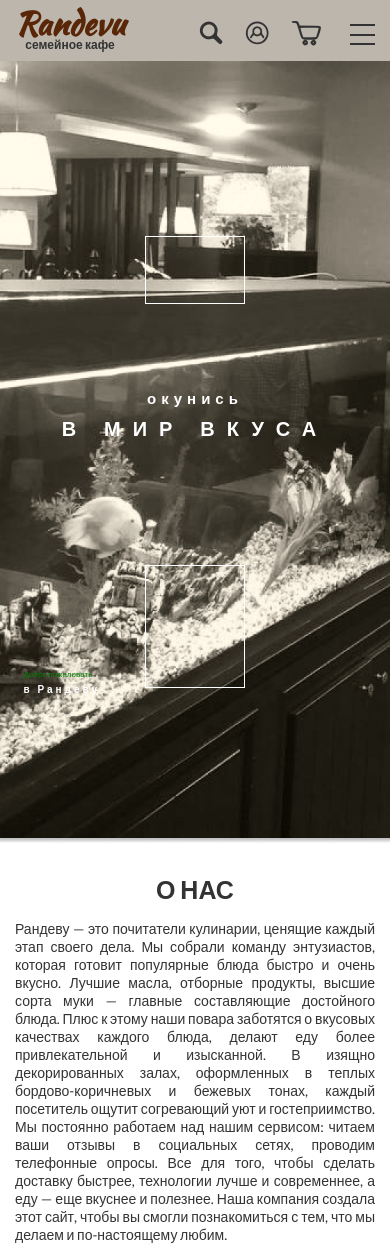
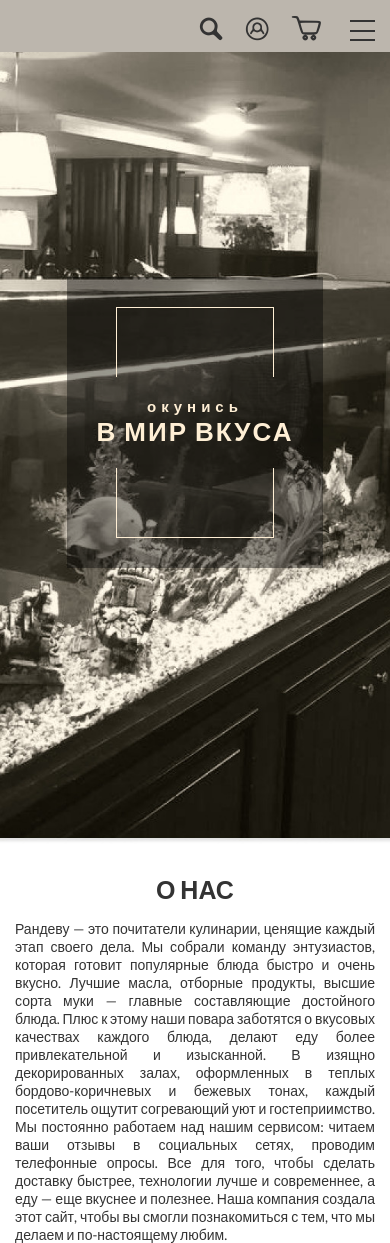
Before and after one commit to Surha05/Randevu, a PHP site: page / in a window 390 px wide. Shown: the top 1243 px of the page. Run offline with PHP 8.4, Linux system fonts and the light colour scheme; some libraries are stand-ins or nearby versions; some web fonts are replaced.

Commit message:
fix header

```diff
--- a/css/header.css
+++ b/css/header.css
@@ -2,33 +2,52 @@
   max-width: 1920px;
   height: 100vh;
   margin: 0 auto;
-  background: url(../img/header/banner.png);
+  background: url(../img/header/banner.jpg);
   background-repeat: no-repeat;
   background-size: cover;
   background-position: center;
   position: relative;
 }
+
+
 /* -----   LOGO  ----- */
+
 .logo a {
   text-align: center;
   display: block;
 }
-
 .logo__title {
   font-family: "Kaushan Script", sans-serif;
   line-height: 28px;
   color: #592607;
 }
-
 .logo__text {
   font-size: 12px;
   line-height: 13px;
 }
 
+@media (max-width: 1024px) {
+  .logo {
+    display: block;
+  }
+}
+
+@media (max-width: 375px) {
+  .logo__title {
+    font-size: 25px;
+  }
+}
+
 /* -----  END LOGO  ----- */
 
+
 /* -----   MENU   ----- */
+
 .menu {
+  position: absolute;
+  top: 0;
+  left: 0;
+  width: 100%;
   max-width: 1920px;
   margin: 0 auto;
   display: flex;
@@ -37,32 +56,53 @@
   z-index: 100;
   background: rgba(226, 221, 221, 0.65);
 }
-
 .menu__left-block {
   display: flex;
   align-items: center;
 }
-
 .menu__item {
   margin-right: 30px;
   font-weight: bold;
 }
-
 .menu__link {
   margin-right: 24px;
 }
-
 .menu__link:last-child {
   margin-right: 0px;
 }
-
 .menu__link:hover {
   color: #592607;
 }
 
+@media (max-width: 1024px) {
+  .menu__item {
+    display: none;
+  }
+  .menu__right-block {
+    display: flex;
+    width: 100%;
+    justify-content: flex-end;
+    align-items: center;
+    padding-top: 7px;
+    margin-right: 15px;
+  }
+}
+
+@media (max-width: 375px) {
+  .menu__link {
+    margin-right: 10px;
+  }
+  .menu__link:last-child {
+    margin-right: 0;
+  }
+}
+
 /* -----  END MENU   ----- */
 
+
+
 /* ----- ICON ----- */
+
 .icon-people {
   color: #333;
   font-weight: bold;
@@ -73,13 +113,11 @@
   font-weight: bold;
   font-size: 22px;
 }
-
 .icon-shop {
   color: #333;
   font-weight: bold;
   font-size: 22px;
 }
-
 .icon-instagram {
   color: #333;
   font-weight: bold;
@@ -88,228 +126,78 @@
 
 /* ----- END ICON ----- */
 
+
+
 /* ----- BANNER ----- */
 
+.header__bottom-block {
+  height: 100%;
+}
+.rectangle-top, .rectangle-bottom {
+  width: 80%;
+  height: 150px;
+  margin: 0 auto;
+  border: 1px solid #FFEFD5;
+}
 .rectangle-top {
-  position: absolute;
-  width: 400px;
-  height: 147px;
-  border: 1px solid #fff;
-  top: 10%;
+  border-bottom: 0;
 }
-
+.rectangle-bottom {
+  border-top: 0;
+}
 .banner-h2 {
-  position: absolute;
-  color: #fff;
+  /* width: 100%; */
+  margin: 20px auto;
+  color: #FFEFD5;
   font-size: 40px;
   text-align: center;
   letter-spacing: 5px;
-  margin-top: 20px;
-  line-height: 60px;
-  margin-bottom: 20px;
-  top: 30%;
+  /* margin-top: 20px;
+  margin-bottom: 20px; */
+  /* top: 30%; */
 }
-
 .banner-h2 span {
-  color: #fff;
+  color: #FFEFD5;
   font-size: 50px;
   text-transform: uppercase;
   letter-spacing: 12px;
 }
-
-.rectangle-bottom {
-  position: absolute;
-  width: 400px;
-  height: 350px;
-  border: 1px solid #fff;
-  top: 50%;
-}
-
-.banner-h3 {
-  position: absolute;
-  color: #fff;
-  font-weight: 100;
-  font-size: 25px;
-  line-height: 40px;
-  top: 85%;
-  left: 8%;
-}
-
-.banner-h3 span {
-  position: absolute;
-  color: #fff;
-  font-weight: bold;
-  letter-spacing: 3px;
-  font-size: 28px;
-}
-
-/* ----- END BANNER ----- */
-
-@media (max-width: 1680px) {
-  /* ----- BANNER ----- */
-  .rectangle-top {
-    width: 320px;
-    height: 147px;
-  }
-
-  .rectangle-bottom {
-    width: 320px;
-  }
-
-  .banner-h3 {
-    left: 3%;
-    color: red;
-  }
-  /* ----- END BANNER ----- */
-}
-
-@media (max-width: 1440px) {
-  .banner-h3 {
-    left: 3%;
-    color: green;
-  }
-}
-
-@media (max-width: 1024px) {
-  /* -----  MENU  ----- */
-  .menu__item {
-    display: none;
-  }
-
-  .menu__right-block {
-    display: flex;
-    width: 100%;
-    justify-content: flex-end;
-    align-items: center;
-    padding-top: 7px;
-    margin-right: 15px;
-  }
-  /* ----- END MENU ----- */
-
-  /* ----- LOGO ----- */
-  .logo {
-    display: block;
-  }
-  /* ----- END LOGO -----*/
-
-  /* ----- BANNER ----- */
-  .rectangle-top {
-    width: 250px;
-  }
-
-  .rectangle-bottom {
-    width: 250px;
-  }
-
-  .banner-h3 {
-    top: 79%;
-    left: 3.5%;
-  }
-  /* ----- END BANNER ----- */
+.plea {
+  max-width: 700px;
+  padding: 70px;
+  background: rgba(0,0,0,.4);
+  position: relative;
+  z-index: 2;
 }
 
 @media (max-width: 768px) {
-  /* ----- BANNER ----- */
-  .rectangle-top {
-    width: 176px;
+  .plea {
+    max-width: 500px;
+    padding: 50px;
   }
   .banner-h2 {
     font-size: 20px;
   }
-
   .banner-h2 span {
     font-size: 30px;
   }
-
-  .rectangle-bottom {
-    width: 176px;
-    height: 200px;
 }
 
-  .banner-h3 {
-    font-size: 17px;
-    top: 79%;
-    left: 5%;
+@media (max-width: 576px) {
+  .plea {
+    max-width: 400px;
+    padding: 30px;
   }
-
-  .banner-h3 span {
-    font-size: 17px;
+  .rectangle-top, .rectangle-bottom {
+    height: 70px;
   }
-}
-/* ----- END BANNER ----- */
-
-@media (max-width: 576px) {
-  /* ----- BANNER ----- */
-  .rectangle-top {
-    width: 132px;
-    height: 68px;
-    top: 28%;
-  }
-
   .banner-h2 {
     font-size: 15px;
-    top: 43%;
-    line-height: 30px;
   }
-
   .banner-h2 span {
-    font-size: 20px;
+    font-size: 26px;
+    letter-spacing: 2px;
   }
-
-  .rectangle-bottom {
-    width: 132px;
-    height: 123px;
-    top: 67%;
-  }
-  .banner-h3 {
-    line-height: 30px;
-    font-size: 15px;
-  }
-
-  .banner-h3 span {
-    font-size: 17px;
 }
 
 /* ----- END BANNER ----- */
-}
-
-@media (max-width: 445px) {
-  /* ----- BANNER ----- */
-
-  .rectangle-top {
-    width: 100px;
-  }
-
-  .rectangle-bottom {
-    width: 100px;
-    height: 123px;
-    top: 67%;
-  }
-
-  .banner-h3 {
-    font-size: 8px;
-    line-height: 15px;
-    left: 6%;
-    white-space: nowrap;
-  }
-
-  .banner-h3 span {
-    font-size: 10px;
-  }
-}
-/* ----- END BANNER ----- */
-
-@media (max-width: 375px) {
-  /* ----- LOGO ----- */
-  .logo__title {
-    font-size: 25px;
-  }
-  /* ----- END LOGO ----- */
-  .menu__link {
-    margin-right: 10px;
-  }
-
-  .menu__link:last-child {
-    margin-right: 0;
-  }
-}
--- a/css/standart.css
+++ b/css/standart.css
@@ -22,8 +22,13 @@ li {
   margin: 0 auto;
   max-width: 1680px;
   padding: 0 30px;
+  position: relative;
 }
 /* -----   FLEX   ----- */
+.flex__wrap {
+  display: flex;
+  flex-wrap: wrap;
+}
 .flex__jc-sb {
   display: flex;
   justify-content: space-between;
--- a/modules/header/header.php
+++ b/modules/header/header.php
@@ -1,9 +1,10 @@
 <header class="header">
   <?php include 'modules/menu/menu.php'; ?>
-  <div class="container flex__jc-c flex__ai-c">
-    <div class="rectangle-top"></div>
-    <h2 class="banner-h2">окунись <br /><span>в мир вкуса</span></h2>
-    <div class="rectangle-bottom"></div>
-    <h3 class="banner-h3">Добро пожаловать <br /><span>в Рандеву</span></h3>
+  <div class="container flex__jc-c flex__ai-c header__bottom-block">
+    <div class="plea">
+      <div class="rectangle-top"></div>
+      <h2 class="banner-h2">окунись <br /><span>в мир вкуса</span></h2>
+      <div class="rectangle-bottom"></div>
+    </div>
   </div>
 </header>
```
Also changed, not shown: img/header/Rectangle 1.png (deleted), img/header/Rectangle 3.png (deleted), img/header/banner.jpg (added), img/header/banner.png (deleted). Lines whose indentation alone changed are shown as unchanged.
